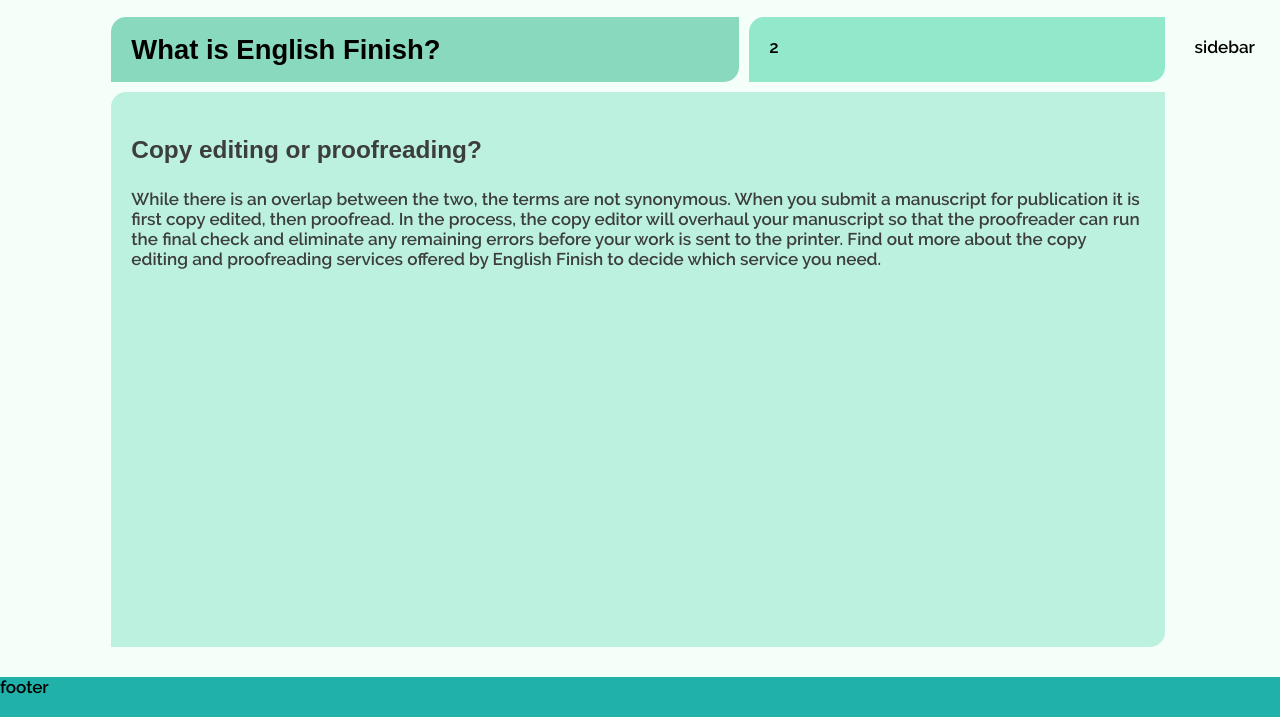
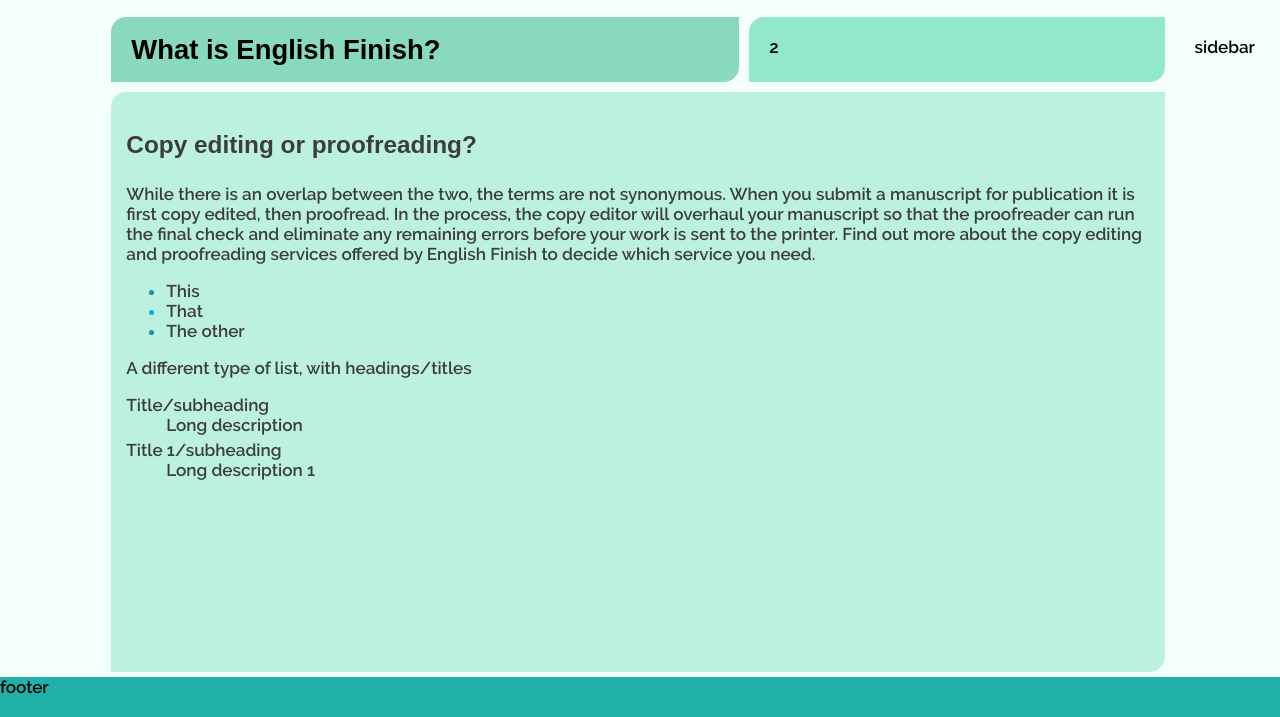
Before and after one commit to MissArray/Artigraphy-BLUEPRINT, a plain HTML site: page index.html in a window 1280 px wide. Shown: the part 83-800 px from the top of the page. Drawn offline with Linux system fonts and the light colour scheme.

Commit message:
Added list templates

```diff
--- a/index.html
+++ b/index.html
@@ -50,14 +50,35 @@
       <div id="main-left-t">
         <h2>What is English Finish?</h2></div>
       <div id="main-centre-t">2</div>
-      <div id="main-text">
+      <section id="main-text">
         <p>
           <h3>Copy editing or proofreading?</h3>
+
 While there is an overlap between the two, the terms are not synonymous. When you submit a manuscript for publication it is first copy edited, then proofread. In the process, the copy editor will overhaul your manuscript so that the proofreader can run the final check and eliminate any remaining errors before your work is sent to the printer.
 
 Find out more about the copy editing and proofreading services offered by English Finish to decide which service you need.
         </p>
-      </div>
+        <ul class='plain-list'>
+          <li>
+            <span>This</span>
+          </li>
+          <li>
+            <span>That</span>
+          </li>
+          <li>
+            <span>The other</span>
+          </li>
+        </ul>
+        <p>
+          A different type of list, with headings/titles
+        </p>
+        <dl>
+            <dt>Title/subheading</dt>
+            <dd>Long description</dd>
+            <dt>Title 1/subheading</dt>
+            <dd>Long description 1</dd>
+        </dl>
+      </section>
   </main>
 
   <footer>footer</footer>
--- a/style.css
+++ b/style.css
@@ -1,7 +1,7 @@
 /* For effects, see https://tympanus.net/Tutorials/CreativeCSS3AnimationMenus/index2.html */
 
 /* For the CSS target: selector technique, see also: https://developer.mozilla.org/en-US/docs/Web/CSS/:target*/
-
+/* Possibly restyle lists when ::marker pseudoelement gains wider browser support. */
 /*
 TYPE SCALE: Major Second 1.125
 running text: 1em
@@ -23,6 +23,8 @@
   --main-bckg-colour: 	mintcream;
   --bckg-colour-darker1: #91e8cb;
   --bckg-colour-darker2: #89d9be;
+  --list-marker-colour-even: rgb(0, 181, 226);
+  --list-marker-colour-odd: #1492a8;
   --linkcolour-unv: #3c3d3e;      /*Baltic Sea, balticsea*/
   --main-txt-colour: #3c3d3e;
   --main-txt-bckg: #BDF1DF;
@@ -77,7 +79,7 @@
   font-family: var(--bodytext, Arial, Helvetica, sans-serif);
   font-size: calc(12px + 0.4vw);
   background-color: var(--main-bckg-colour);
-}
+ }
 
 header, footer {
   width: 100vw;
@@ -98,8 +100,12 @@
   background-color: var(--main-bckg-colour);
 }
 
-/* Add a fixed-height row for sidebar. */
+/*
+--Add a fixed-height row for sidebar to the grid of 'main.
+--ESSENTIAL: add flex: 1 to 'main' to ensure the footer is sticky.
+*/
 main {
+  flex: 1;
   flex-grow: 1;
   display: grid;
   grid-template-columns: repeat(12, 1fr);
@@ -107,7 +113,7 @@
   height: 50vh;
 }
 
-main > div {
+main > div, section {
   margin: 5px;
   padding: 15px;
 }
@@ -140,7 +146,6 @@
 
 footer {
   height: 5vh;
-  margin-top: 25px;
   flex-shrink: 0;
   background-color: lightseagreen;
 }
@@ -344,6 +349,29 @@
     }
   }
 
+  /* ----- LISTS - EXCEPTING NAVBAR ----- */
+
+.plain-list li:nth-child(even) {
+  color: var(--list-marker-colour-even);
+}
+
+.plain-list li:nth-child(odd) {
+  color: var(--list-marker-colour-odd);
+}
+
+.plain-list span {
+  color: var( --main-txt-colour);
+}
+
+dt {
+  font-weight: 500;
+}
+
+dd {
+  margin-bottom: 0.3rem;
+}
+
+
 
   /* ------ MEDIA QUERIES: LARGE SCREENS ------  */
 
```
